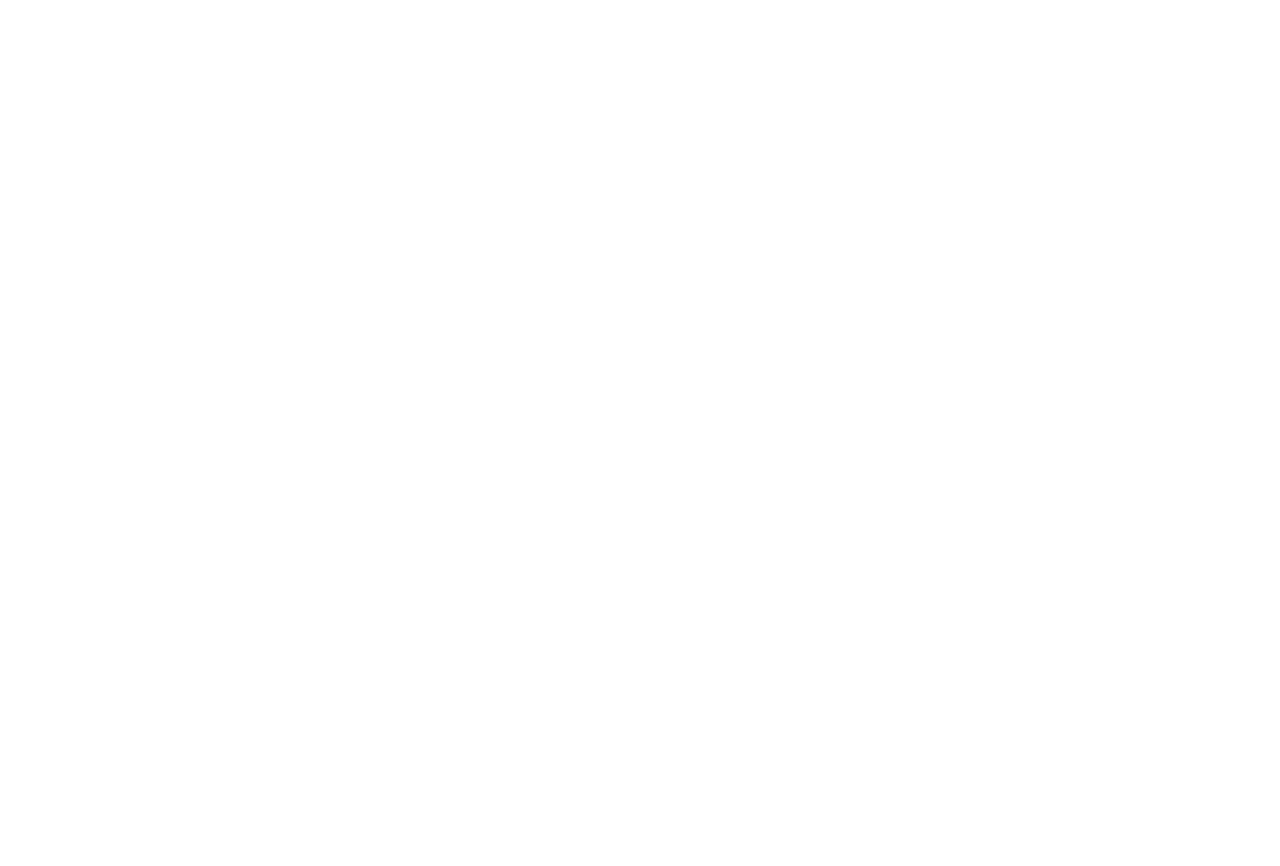
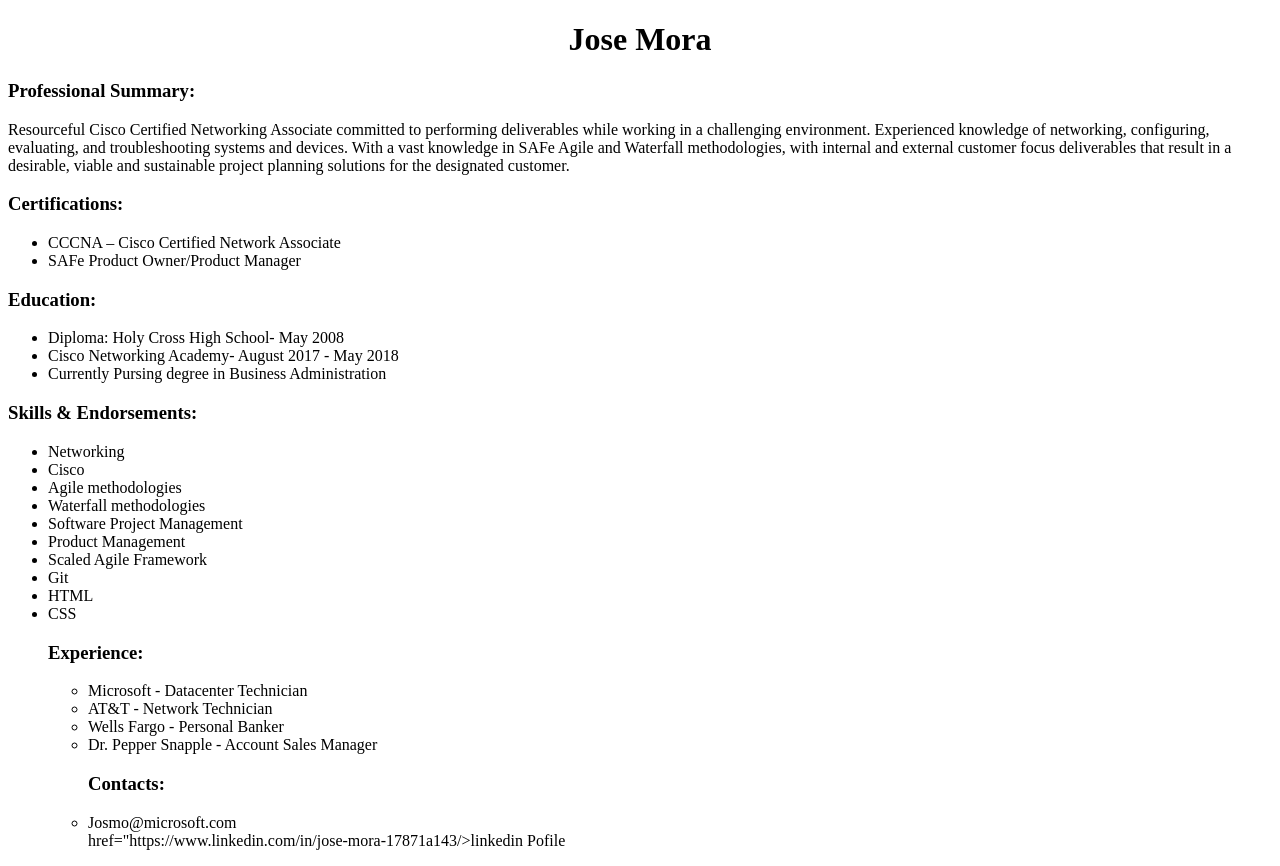
Before and after one commit to JoseMora09/JoseMora09, a plain HTML site: page index.html in a window 1280 px wide. Before the commit the page ends 800 px from the top, so only its background shows below. Drawn offline with Linux system fonts and the light colour scheme.

Commit message:
Rough draft

```diff
--- a/index.html
+++ b/index.html
@@ -1,15 +1,56 @@
 <!DOCTYPE html>
 <html lang="en-US" dir="ltr">
+    <style>
+.headcenter{text-align: center;}
+    </style>
 <head>
 <meta charset="UTF-8">
     <title>Jose Mora's Resume</title>
 </head>
 <body>
+<h1 class="headcenter">Jose Mora</h1>
 
-
-
-
-
+<h3>Professional Summary:</h3>
+<p>Resourceful Cisco Certified Networking Associate committed to performing deliverables while working
+    in a challenging environment. Experienced knowledge of networking, configuring, evaluating, and
+    troubleshooting systems and devices. With a vast knowledge in SAFe Agile and Waterfall methodologies,
+    with internal and external customer focus deliverables that result in a desirable, viable and sustainable
+    project planning solutions for the designated customer.</p>
+<h3>Certifications:</h3>
+<ul>
+<li>CCCNA – Cisco Certified Network Associate</li>
+<li>SAFe Product Owner/Product Manager</li>
+</ul>
+<h3>Education:</h3>
+<ul>
+<li>Diploma: Holy Cross High School- May 2008</li>
+<li>Cisco Networking Academy- August 2017 - May 2018</li>
+<li>Currently Pursing degree in Business Administration</li>
+</ul>
+<h3>Skills & Endorsements:</h3>
+<ul>
+<li>Networking</li>
+<li>Cisco</li>
+ <li>Agile methodologies</li>
+<li>Waterfall methodologies</li>
+<li>Software Project Management</li>
+<li>Product Management</li>
+<li>Scaled Agile Framework</li>
+ <li>Git</li>
+<li>HTML</li>
+<li>CSS</li>
+<h3>Experience:</h3>
+<ul>
+<li>Microsoft - Datacenter Technician
+<li>AT&T - Network Technician</li>
+<li>Wells Fargo - Personal Banker</li>
+<li>Dr. Pepper Snapple - Account Sales Manager</li>
+</li>
+<h3>Contacts:</h3>
+<li>Josmo@microsoft.com</li>
+<a>href="https://www.linkedin.com/in/jose-mora-17871a143/>linkedin Pofile</a>
+</ul>
+</ul>
 </body>
 
 
```
